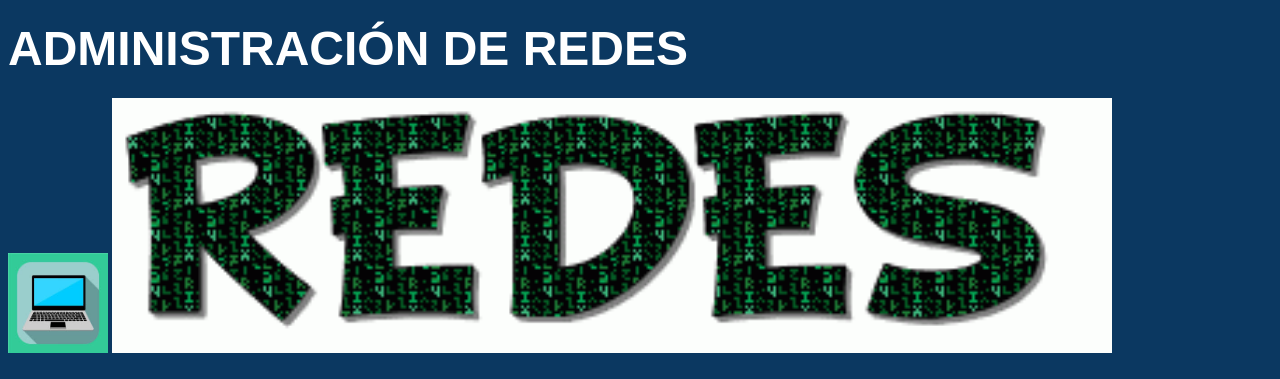
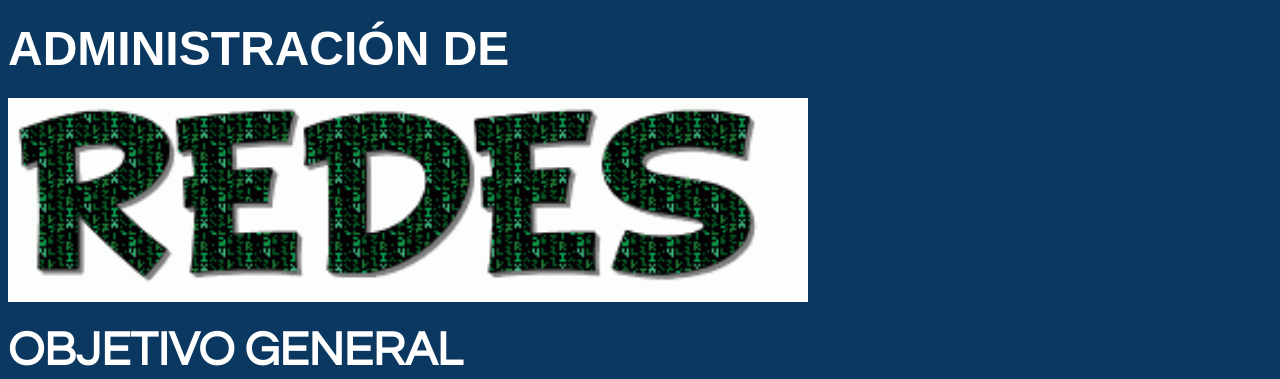
Before and after one commit to grupo82/OVI-GRUPO-82, a plain HTML site: page index.html in a window 1280 px wide. Shown: the top 379 px of the page. Drawn offline with Linux system fonts and the light colour scheme.

Commit message:
Update index.html

```diff
--- a/index.html
+++ b/index.html
@@ -9,9 +9,8 @@
   <BODY>
     <HEAD>
 
-      <h1><font color="white" size="16">ADMINISTRACIÓN DE REDES</font></h1>
-            <IMG src="imagenes/portatil-icon.jpg" width=100></IMG>
-            <IMG src="imagenes/Redes1.gif" width=1000></IMG>
+      <h1><font color="white" size="16">ADMINISTRACIÓN DE</font></h1>
+            <IMG src="imagenes/Redes1.gif" width=800></IMG>
 
     </HEAD>
       <section>
```
